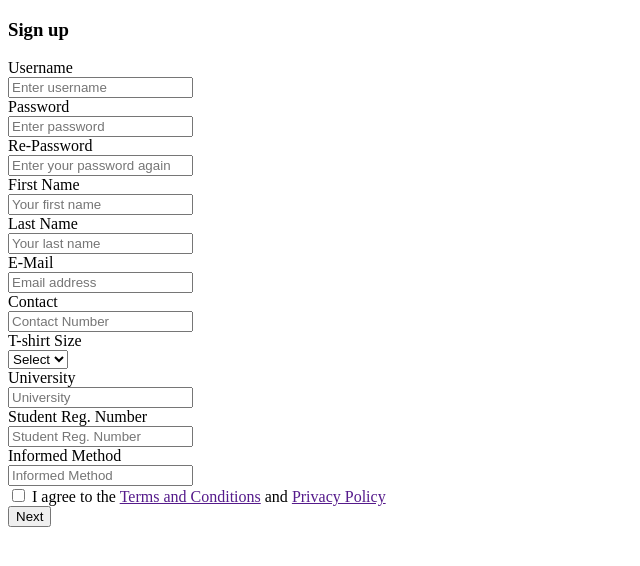
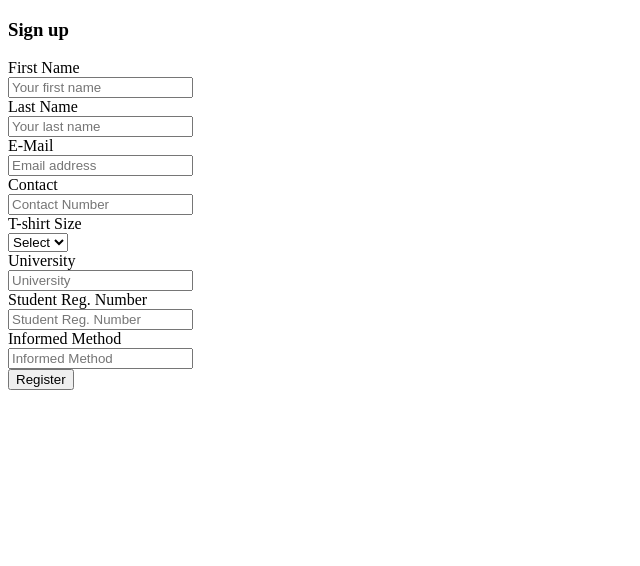
Before and after one commit to dhanushc/register-app, a PHP site: page /register.php in a window 1280 px wide. Shown: the top 566 px of the page, without its empty margins (0-640 px from the left). Run offline with PHP 8.4, Linux system fonts and the light colour scheme.

Commit message:
register data storing working..

```diff
--- a/classes/User.php
+++ b/classes/User.php
@@ -46,7 +46,7 @@ class user{
     }
 
     public function create($fields = array()) {
-        if(!$this->_db->insert('user', $fields)){
+        if(!$this->_db->insert('participant', $fields)){
             throw new Exception('There was a problem creating an account.');
         }
     }
--- a/register.php
+++ b/register.php
@@ -26,49 +26,39 @@ if(Input::exists()){
     if(Token::check(Input::get('token'))) {
         $validate = new Validate();
         $validation = $validate->check($_POST, array(
-                'username' => array(
+                'email' => array(
                     'required' => true,
-                    'min' => 2,
-                    'max' => 20,
-                    'unique' => 'users'
-                ),
-                'password' => array(
-                    'required' => true,
-                    'min' => 6
-                ),
-                'password_again' => array(
-                    'required' => true,
-                    'matches' => 'password'
-                ),
-                'contact' => array(
-                    'required' => true,
-                    'min' => 10
+                    'unique' => 'participant'
                 ),
                 'tshirtSize' => array(
                     'required' => true
-                ),
+                )
             )
         );
         if($validation->passed()) {
-			$_SESSION['username'] = Input::get('username');
-            $_SESSION['password'] = Input::get('password');
-            $_SESSION['name1']    = Input::get('name1');
-            $_SESSION['name2']    = Input::get('name2');
-            $_SESSION['email']    = Input::get('email');
-            $_SESSION['contact']    = Input::get('contact');
-            $_SESSION['tshirtSize']      = Input::get('tshirtSize');
-            $_SESSION['university']      = Input::get('university');
-            $_SESSION['studentRegNo']     = Input::get('studentRegNo');
-            $_SESSION['informedMethod']     = Input::get('informedMethod');
-            Redirect::to('registerConfirm.php');
+            $user = new User();
+            try{
+                $user->create(array(
+                     'firstName' => Input::get('name1'),
+                     'lastName' => Input::get('name2'),
+                    'email'=> Input::get('email'),
+                     'contact' => Input::get('contact'),
+                       'tshirtSize' => Input::get('tshirtSize'),
+                'university'=> Input::get('university'),
+                  'studentRegNo'     => Input::get('studentRegNo'),
+                    'informedMethod'   => Input::get('informedMethod')
+                    //other data
+                ));
+
+                echo '<script type="text/javascript">alert("Registered successfully")</script>';
+            }catch (Exception $e){
+                die($e->getMessage());
+            }
         } else {
             $str = "";
             foreach ($validation->errors() as $error) {
-//                echo $error, '</ br>';
                 $str .= $error;
                 $str .= '\n';
-//                echo '<script type="text/javascript">alert("' . $error . '")</script>';
-//                echo "<div class='alert alert-danger'> $error</div>";
             }
             echo '<script type="text/javascript">alert("' . $str . '")</script>';
         }
@@ -82,20 +72,6 @@ if(Input::exists()){
         <form action="" method="post">
             <div>
                 <h3 id="signup"><strong>Sign up</strong></h3>
-            </div>
-
-            <div>
-                <label>Username</label><br>
-                <input type="text" name="username"  placeholder="Enter username" value="<?php echo Input::get('username'); ?>" autocomplete="off" >
-            </div>
-            <div>
-                <label>Password</label><br>
-                <input type="password" name="password" placeholder="Enter password">
-            </div>
-
-            <div>
-                <label>Re-Password</label><br>
-                <input type="password" name="password_again" placeholder="Enter your password again">
             </div>
 
             <div>
@@ -138,12 +114,8 @@ if(Input::exists()){
                 <label>Informed Method</label><br>
                 <input type="text" name="informedMethod" placeholder="Informed Method" value="<?php echo escape(Input::get('informedMethod')); ?>">
             </div>
-
-			<div>
-                <input type="checkbox" name="accept"> I agree to the <a href="">Terms and Conditions</a> and <a href="">Privacy Policy</a>
-            </div>
             <input type = "hidden" name="token" value="<?php echo Token::generate(); ?>">
-            <input type="submit" value="Next">
+            <input type="submit" value="Register">
         </form>
 
 </body>
```
